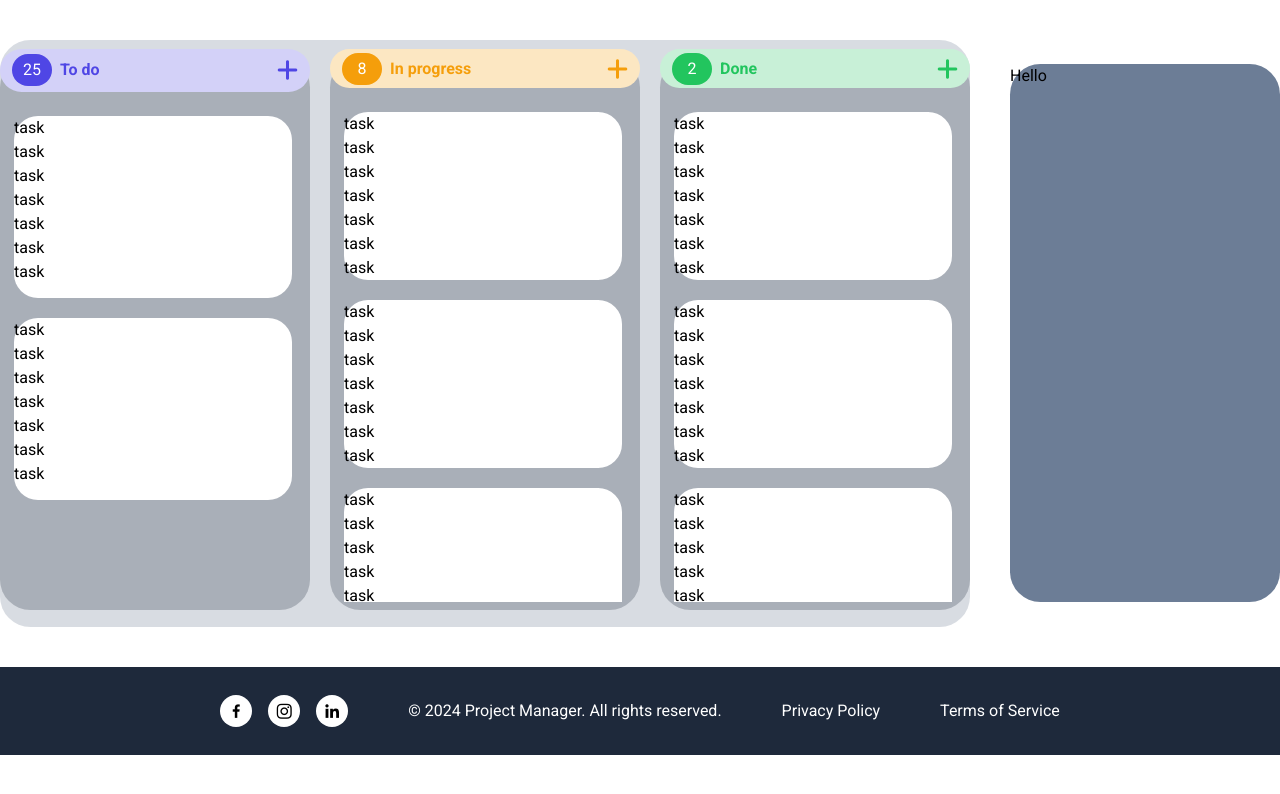
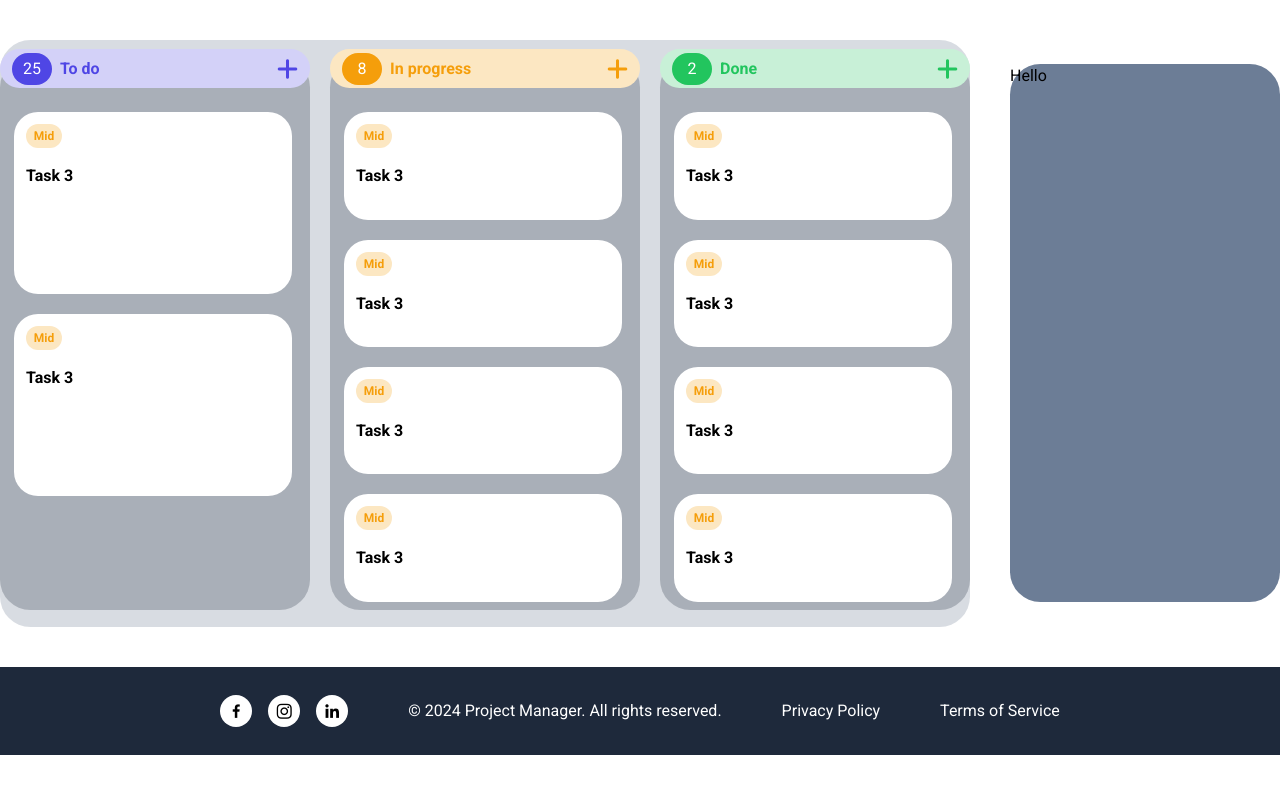
Before and after one commit to vitoriaellen03/desafio-2-semana-8, a React (Vite) app: page /kanban in a window 1280 px wide. Shown: the top 794 px of the page. Built offline with nearby package versions, Linux system fonts and the light colour scheme.

Commit message:
scroll added to the container

```diff
--- a/src/components/Card.tsx
+++ b/src/components/Card.tsx
@@ -1,13 +1,12 @@
 const Card = () => {
   return (
-    <div className="div-card h-h-182  w-w-278 bg-white rounded-3xl">
-      <h2>task</h2>
-      <h2>task</h2>
-      <h2>task</h2>
-      <h2>task</h2>
-      <h2>task</h2>
-      <h2>task</h2>
-      <h2>task</h2>
+    <div className="div-card h-h-182  w-w-278 p-3 bg-white rounded-3xl">
+      <div className="flex flex-col gap-4 h-full w-full">
+        <p className="flex justify-center items-center h-6 w-9 bg-FCE7C2 rounded-full text-xs font-semibold text-F59E0B">
+          Mid
+        </p>
+        <h3 className="text-base font-bold">Task 3</h3>
+      </div>
     </div>
   );
 };
--- a/src/routes/Kanban.tsx
+++ b/src/routes/Kanban.tsx
@@ -11,12 +11,12 @@ const Kanban = () => {
         <div className="container-tasks lg:flex items-center justify-center gap-5 h-h-587 w-w-1051 bg-slate-500 bg-opacity-25 rounded-4xl">
           {/* to-do */}
           <div className="container-to-do lg:flex flex-col items-center gap-4 pb-2 h-h-553 w-w-310  bg-1E293B bg-opacity-25 rounded-4xl">
-            <div className="div-add-quantity lg:flex justify-between items-center pl-3 pr-3 relative bottom-2 h-12 w-full bg-D3D1F8 rounded-4xl">
+            <div className="div-add-quantity lg:flex justify-between items-center pl-3 pr-3 relative bottom-2 h-11 w-full bg-D3D1F8 rounded-4xl">
               <div className="lg:flex gap-2 items-center">
                 <p className=" lg:flex justify-center items-center h-8 w-10 bg-4F46E5 rounded-4xl text-white">
                   25
                 </p>
-                <h2 className="text-4F46E5 font-bold">To do</h2>
+                <h2 className="text-4F46E5 font-bold text-base">To do</h2>
               </div>
               <button
                 className=""
@@ -40,7 +40,7 @@ const Kanban = () => {
                 <p className=" lg:flex justify-center items-center h-8 w-10 bg-F59E0B rounded-4xl text-white">
                   8
                 </p>
-                <h2 className="text-F59E0B font-bold">In progress</h2>
+                <h2 className="text-F59E0B font-bold text-base">In progress</h2>
               </div>
               <button
                 className=""
@@ -66,7 +66,7 @@ const Kanban = () => {
                 <p className=" lg:flex justify-center items-center h-8 w-10 bg-22C55E rounded-4xl text-white">
                   2
                 </p>
-                <h2 className="text-22C55E font-bold">Done</h2>
+                <h2 className="text-22C55E font-bold text-base">Done</h2>
               </div>
               <button
                 className=""
```
